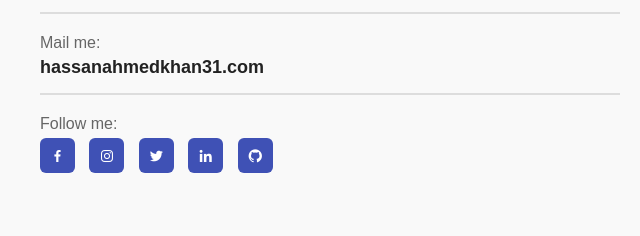
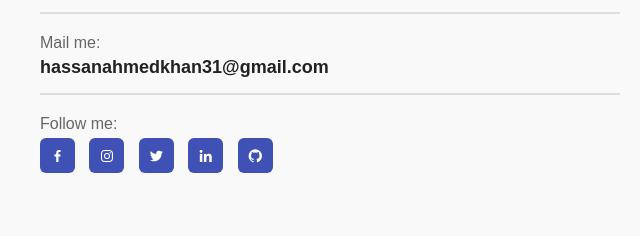
Before and after one commit to HassanAhmedKhan31/Portfoilo-Responsive, a plain HTML site: page index.html in a window 1280 px wide. Shown: the part 2889-3125 px from the top of the page, 0-640 px from the left. Drawn offline with nearby package versions, Linux system fonts and the light colour scheme.

Commit message:
Add files via upload

```diff
--- a/index.html
+++ b/index.html
@@ -133,7 +133,7 @@
         <h3>+92 335 329 1779</h3>
         <hr>
         <p class="label">Mail me:</p>
-        <h3>hassanahmedkhan31.com</h3>
+        <h3>hassanahmedkhan31@gmail.com</h3>
         <hr>
         <p class="label">Follow me:</p>
         <div class="social">
```
